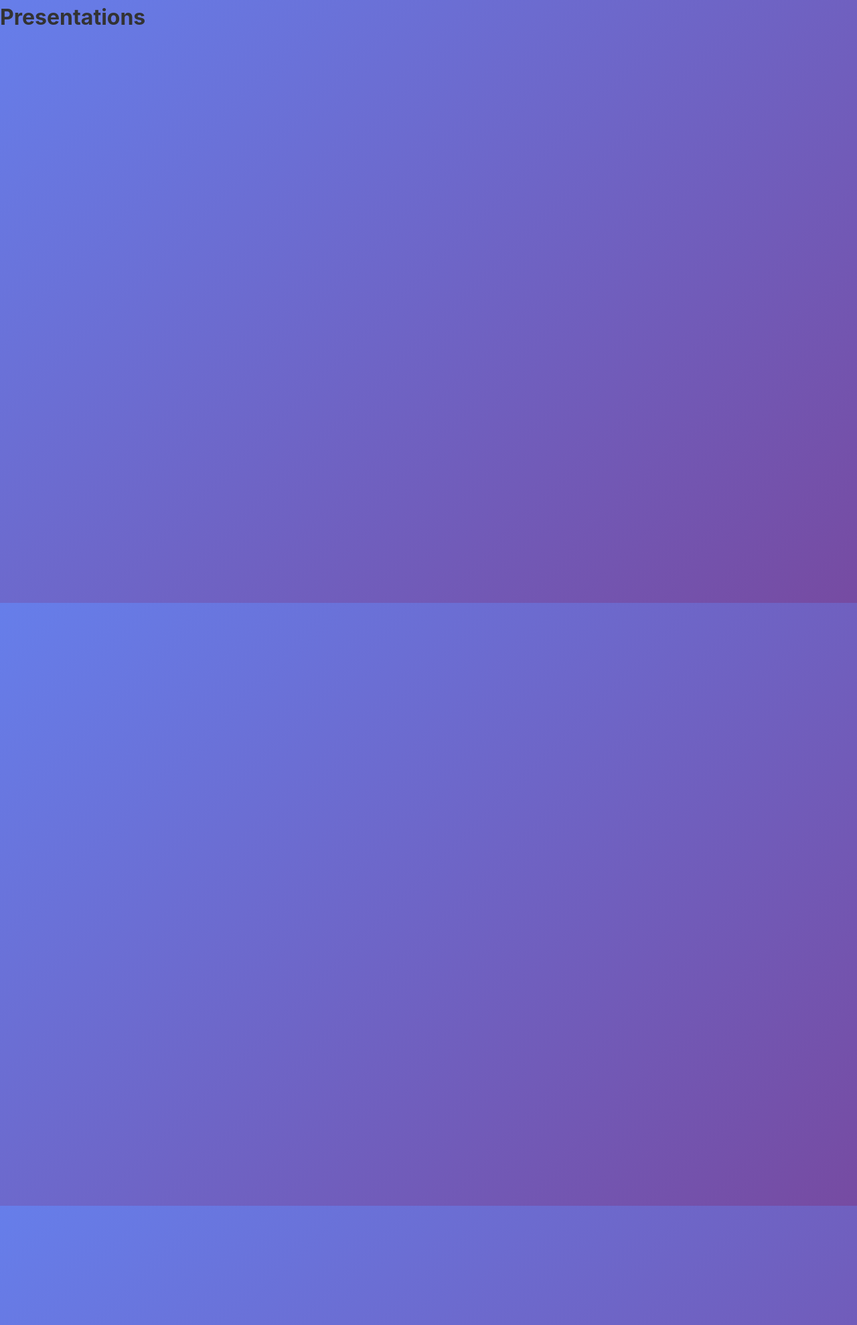
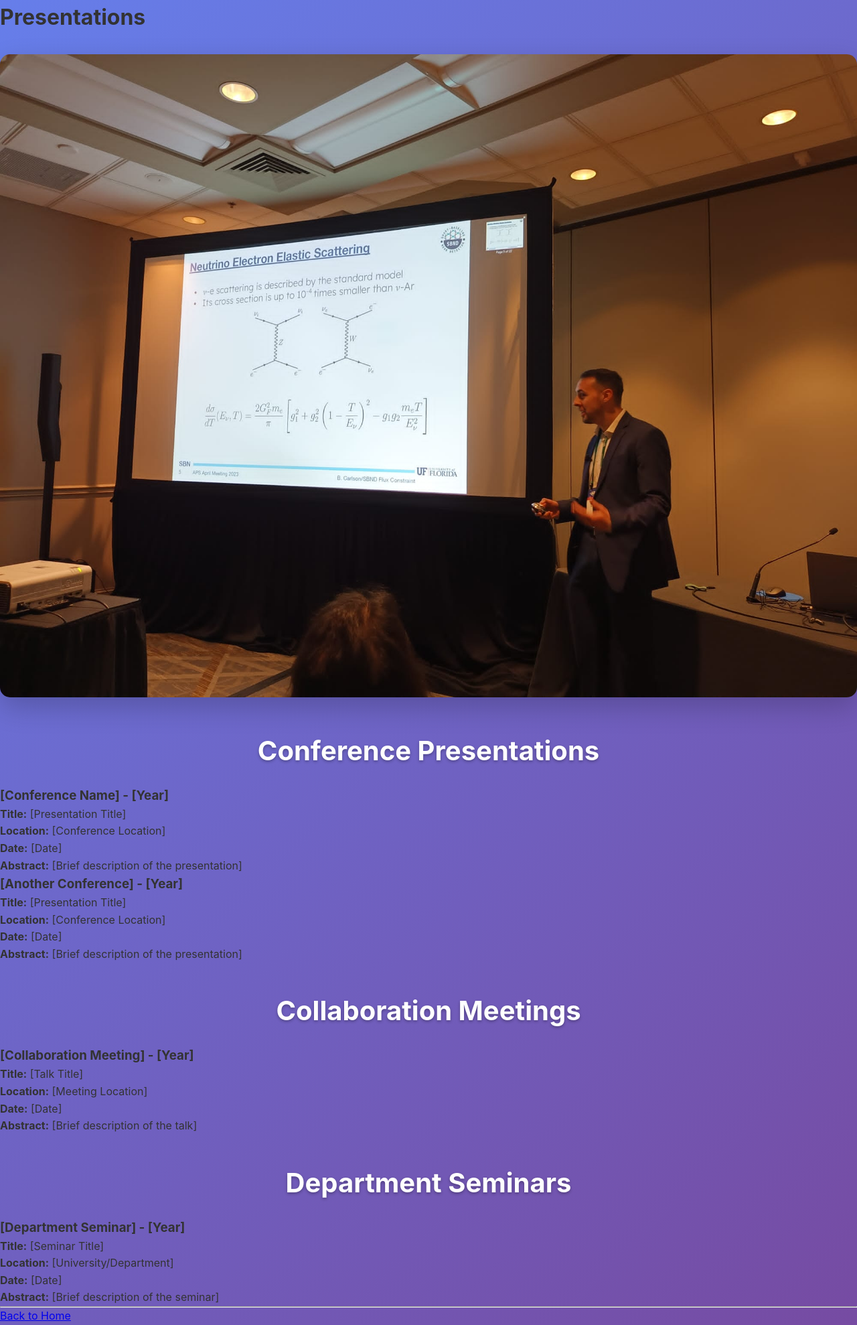
Before and after one commit to bear-is-asleep/bear-is-asleep.github.io, a Jekyll site: the page built from presentations.md, in a window 1280 px wide. Shown: the whole page at 67% size. Built offline with Jekyll 4.4.1, drawn with Linux system fonts in a browser that asks for light colours; our own code applies the rules of GitHub Pages for plain Markdown files.

Commit message:
Update presentations

```diff
--- a/Assets/css/style.scss
+++ b/Assets/css/style.scss
@@ -244,6 +244,25 @@ h2 {
   color: #5a6fd8;
 }
 
+/* Presentation Photo */
+.presentation-photo {
+  text-align: center;
+  margin: 30px 0;
+}
+
+.presentation-image {
+  max-width: 100%;
+  height: auto;
+  border-radius: 15px;
+  box-shadow: 0 15px 40px rgba(0, 0, 0, 0.2);
+  transition: transform 0.3s ease;
+}
+
+.presentation-image:hover {
+  transform: scale(1.02);
+  box-shadow: 0 20px 50px rgba(0, 0, 0, 0.3);
+}
+
 /* Responsive Design */
 @media (max-width: 768px) {
   .hero {
@@ -269,6 +288,10 @@ h2 {
   h2 {
     font-size: 2rem;
   }
+
+  .presentation-image {
+    max-width: 90%;
+  }
 }
 
 /* Smooth scrolling */
--- a/presentations.md
+++ b/presentations.md
@@ -1 +1,44 @@
+---
+layout: default
+title: Presentations - Bear Carlson
+---
+
 # Presentations
+
+<div class="presentation-photo">
+  <img src="Assets/me_pres.jpg" alt="Bear Carlson presenting" class="presentation-image">
+</div>
+
+## Conference Presentations
+
+### [Conference Name] - [Year]
+- **Title:** [Presentation Title]
+- **Location:** [Conference Location]
+- **Date:** [Date]
+- **Abstract:** [Brief description of the presentation]
+
+### [Another Conference] - [Year]
+- **Title:** [Presentation Title]
+- **Location:** [Conference Location]
+- **Date:** [Date]
+- **Abstract:** [Brief description of the presentation]
+
+## Collaboration Meetings
+
+### [Collaboration Meeting] - [Year]
+- **Title:** [Talk Title]
+- **Location:** [Meeting Location]
+- **Date:** [Date]
+- **Abstract:** [Brief description of the talk]
+
+## Department Seminars
+
+### [Department Seminar] - [Year]
+- **Title:** [Seminar Title]
+- **Location:** [University/Department]
+- **Date:** [Date]
+- **Abstract:** [Brief description of the seminar]
+
+---
+
+[Back to Home](index.md)
```
Also changed, not shown: index.md (+1 -0 lines), Assets/me_pres.jpg (added).
